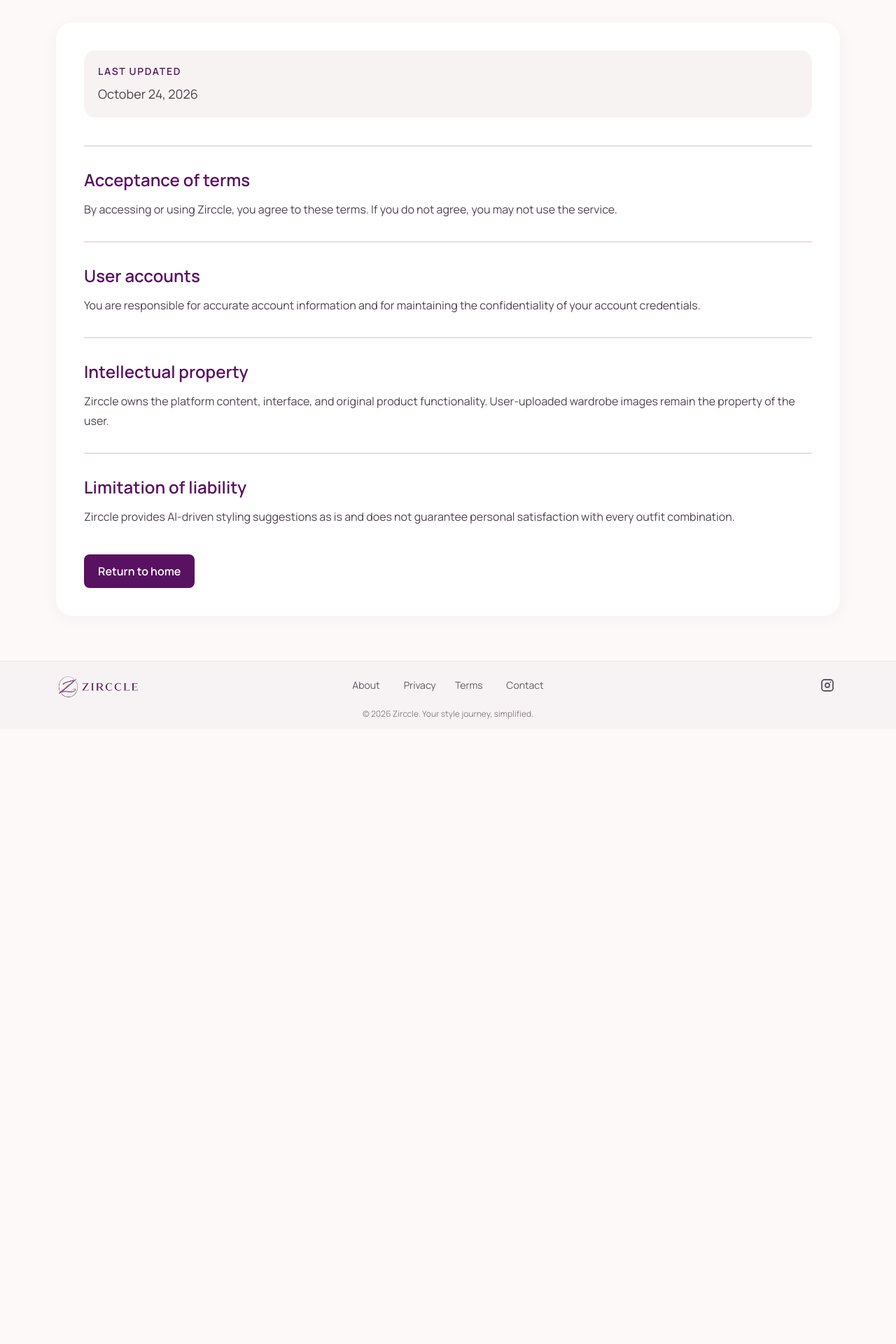
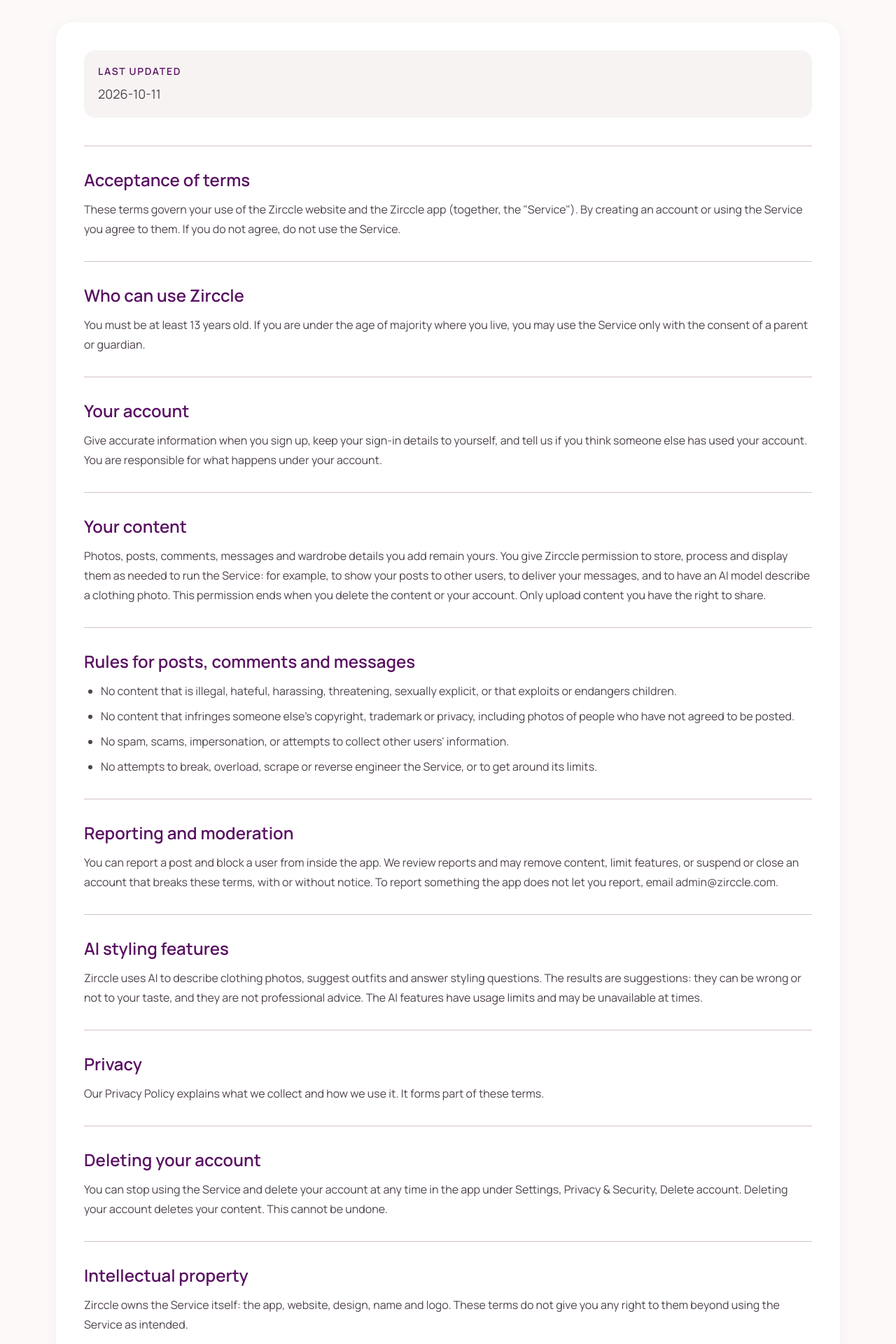
Before and after one commit to zirccle/website, a Next.js app: page /terms-of-service in a window 1280 px wide. Shown: the part 320-2240 px from the top of the page at 70% size. Before the commit the page ends 1362 px from the top, so only its background shows below. Built offline with nearby package versions, Linux system fonts and the light colour scheme.

Commit message:
Terms of service: cover the app, user content and moderation
The terms were four one-line sections. They now cover who can use the app,
ownership of user content, rules for posts and messages, reporting and
blocking, AI suggestions, account deletion and liability.

```diff
--- a/app/terms-of-service/page.tsx
+++ b/app/terms-of-service/page.tsx
@@ -4,14 +4,72 @@ import { PageShell, Pill } from "../site-components";
 
 export const metadata: Metadata = {
   title: "Terms of Service | Zirccle",
-  description: "Review the terms that govern use of Zirccle and its early access experiences.",
+  description: "The terms that govern use of the Zirccle app and website.",
 };
 
-const terms = [
-  ["Acceptance of terms", "By accessing or using Zirccle, you agree to these terms. If you do not agree, you may not use the service."],
-  ["User accounts", "You are responsible for accurate account information and for maintaining the confidentiality of your account credentials."],
-  ["Intellectual property", "Zirccle owns the platform content, interface, and original product functionality. User-uploaded wardrobe images remain the property of the user."],
-  ["Limitation of liability", "Zirccle provides AI-driven styling suggestions as is and does not guarantee personal satisfaction with every outfit combination."],
+// A section is a paragraph, or a list of points when the text is an array.
+const terms: [string, string | string[]][] = [
+  [
+    "Acceptance of terms",
+    "These terms govern your use of the Zirccle website and the Zirccle app (together, the \"Service\"). By creating an account or using the Service you agree to them. If you do not agree, do not use the Service.",
+  ],
+  [
+    "Who can use Zirccle",
+    "You must be at least 13 years old. If you are under the age of majority where you live, you may use the Service only with the consent of a parent or guardian.",
+  ],
+  [
+    "Your account",
+    "Give accurate information when you sign up, keep your sign-in details to yourself, and tell us if you think someone else has used your account. You are responsible for what happens under your account.",
+  ],
+  [
+    "Your content",
+    "Photos, posts, comments, messages and wardrobe details you add remain yours. You give Zirccle permission to store, process and display them as needed to run the Service: for example, to show your posts to other users, to deliver your messages, and to have an AI model describe a clothing photo. This permission ends when you delete the content or your account. Only upload content you have the right to share.",
+  ],
+  [
+    "Rules for posts, comments and messages",
+    [
+      "No content that is illegal, hateful, harassing, threatening, sexually explicit, or that exploits or endangers children.",
+      "No content that infringes someone else's copyright, trademark or privacy, including photos of people who have not agreed to be posted.",
+      "No spam, scams, impersonation, or attempts to collect other users' information.",
+      "No attempts to break, overload, scrape or reverse engineer the Service, or to get around its limits.",
+    ],
+  ],
+  [
+    "Reporting and moderation",
+    "You can report a post and block a user from inside the app. We review reports and may remove content, limit features, or suspend or close an account that breaks these terms, with or without notice. To report something the app does not let you report, email admin@zirccle.com.",
+  ],
+  [
+    "AI styling features",
+    "Zirccle uses AI to describe clothing photos, suggest outfits and answer styling questions. The results are suggestions: they can be wrong or not to your taste, and they are not professional advice. The AI features have usage limits and may be unavailable at times.",
+  ],
+  [
+    "Privacy",
+    "Our Privacy Policy explains what we collect and how we use it. It forms part of these terms.",
+  ],
+  [
+    "Deleting your account",
+    "You can stop using the Service and delete your account at any time in the app under Settings, Privacy & Security, Delete account. Deleting your account deletes your content. This cannot be undone.",
+  ],
+  [
+    "Intellectual property",
+    "Zirccle owns the Service itself: the app, website, design, name and logo. These terms do not give you any right to them beyond using the Service as intended.",
+  ],
+  [
+    "Changes to the Service",
+    "Zirccle is new and still changing. We may add, change or remove features, and we may end the Service. Where we can, we will tell you in advance about changes that matter.",
+  ],
+  [
+    "Disclaimers and limitation of liability",
+    "The Service is provided \"as is\" and \"as available\", without warranties of any kind, to the extent the law allows. We do not promise that it will be uninterrupted or error-free, or that you will like every suggestion. To the extent the law allows, Zirccle is not liable for indirect or consequential losses, for content posted by other users, or for loss of content. Nothing in these terms limits rights you have under consumer law that cannot be limited.",
+  ],
+  [
+    "Changes to these terms",
+    "We may update these terms. We will post the new version here and change the \"Last updated\" date. If you keep using the Service after a change, you accept the new terms.",
+  ],
+  [
+    "Contact",
+    "Questions about these terms: admin@zirccle.com.",
+  ],
 ];
 
 export default function TermsOfServicePage() {
@@ -28,18 +86,29 @@ export default function TermsOfServicePage() {
           <article className="mt-10 rounded-3xl bg-white p-6 shadow-soft md:p-10">
             <div className="rounded-2xl bg-surface-container-low p-5">
               <p className="text-sm font-semibold uppercase tracking-[0.12em] text-primary">Last updated</p>
-              <p className="mt-2 text-lg text-muted-strong">October 24, 2026</p>
+              <p className="mt-2 text-lg text-muted-strong">2026-10-11</p>
             </div>
             <div className="mt-10 space-y-8">
               {terms.map(([title, text]) => (
                 <section className="scroll-mt-28 border-t border-outline-variant pt-8" id={title.toLowerCase().replaceAll(" ", "-")} key={title}>
                   <h2 className="text-2xl font-semibold text-primary">{title}</h2>
-                  <p className="mt-3 text-base leading-7 text-muted-strong">{text}</p>
+                  {Array.isArray(text) ? (
+                    <ul className="mt-3 list-disc space-y-2 pl-6 text-base leading-7 text-muted-strong">
+                      {text.map((point) => (
+                        <li key={point}>{point}</li>
+                      ))}
+                    </ul>
+                  ) : (
+                    <p className="mt-3 text-base leading-7 text-muted-strong">{text}</p>
+                  )}
                 </section>
               ))}
             </div>
             <Link className="mt-10 inline-flex rounded-lg bg-primary px-5 py-3 font-semibold text-white" href="/">
               Return to home
+            </Link>
+            <Link className="mt-4 ml-4 inline-flex rounded-lg border border-outline-variant px-5 py-3 font-semibold text-primary" href="/privacy-policy">
+              Privacy Policy
             </Link>
           </article>
         </div>
```
